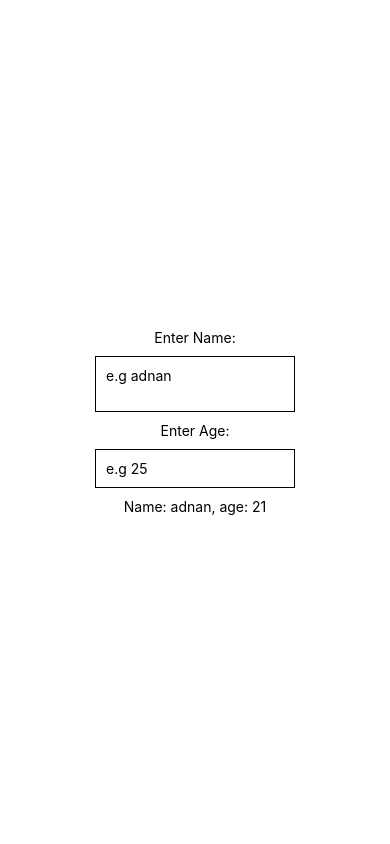
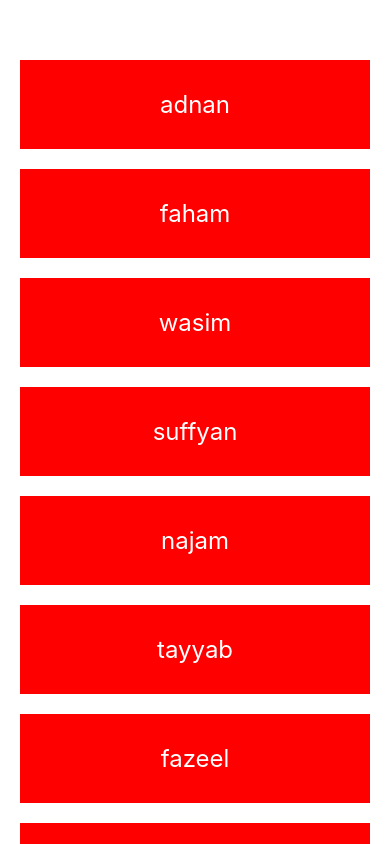
Before and after one commit to adnanali000/React-Native, a React Native app: screen / in a window 390 px wide. Built offline with nearby package versions, Linux system fonts and the light colour scheme.

Commit message:
list and scrollview work done

```diff
--- a/App.js
+++ b/App.js
@@ -1,28 +1,35 @@
 import { StatusBar } from 'expo-status-bar';
 import React,{useState} from 'react';
-import { StyleSheet, Text, View, TextInput } from 'react-native';
+import { StyleSheet, Text, View,ScrollView } from 'react-native';
 
 export default function App() {
-  const [name,setName] = useState('adnan');
-  const [age,setAge] = useState('21');
+  const [people,setPeople] = useState([
+    {name:'adnan',key:'1'},
+    {name:'faham',key:'2'},
+    {name:'wasim',key:'3'},
+    {name:'suffyan',key:'4'},
+    {name:'najam',key:'5'},
+    {name:'tayyab',key:'6'},
+    {name:'fazeel',key:'7'},
+    {name:'anas',key:'8'},
+
+  ]);
+
 
   return (
     <View style={styles.container}>
-      <Text>Enter Name:</Text>
-      <TextInput
-        style={styles.input}
-        placeholder='e.g adnan'
-        multiline
-        onChangeText={(value)=>setName(value)}
-      />
-      <Text>Enter Age:</Text>
-      <TextInput
-        style={styles.input}
-        placeholder="e.g 25"
-        keyboardType="numeric"
-        onChangeText={(value)=>setAge(value)}
-      />
-        <Text>Name: {name}, age: {age}</Text>
+
+    <ScrollView>
+     {
+       people.map((item)=>{
+         return(
+            <View key={item.key}>
+                <Text  style={styles.li}>{item.name}</Text>
+            </View>
+         )
+       })
+     }
+     </ScrollView>
       <StatusBar style="auto" />
     </View>
   );
@@ -32,14 +39,19 @@ const styles = StyleSheet.create({
   container: {
     flex: 1,
     backgroundColor: '#fff',
-    alignItems: 'center',
-    justifyContent: 'center',
+    paddingTop:40,
+    paddingHorizontal:20
+
+    // alignItems: 'center',
+    // justifyContent: 'center',
   },
-  input:{
-    borderWidth:1,
-    padding:10,
-    width:200,
-    margin:10
+  li:{
+    color:'white',
+    fontSize:24,
+    textAlign:"center",
+    marginTop:20,
+    padding:30,
+    backgroundColor:"red",
 
   }
 
```
